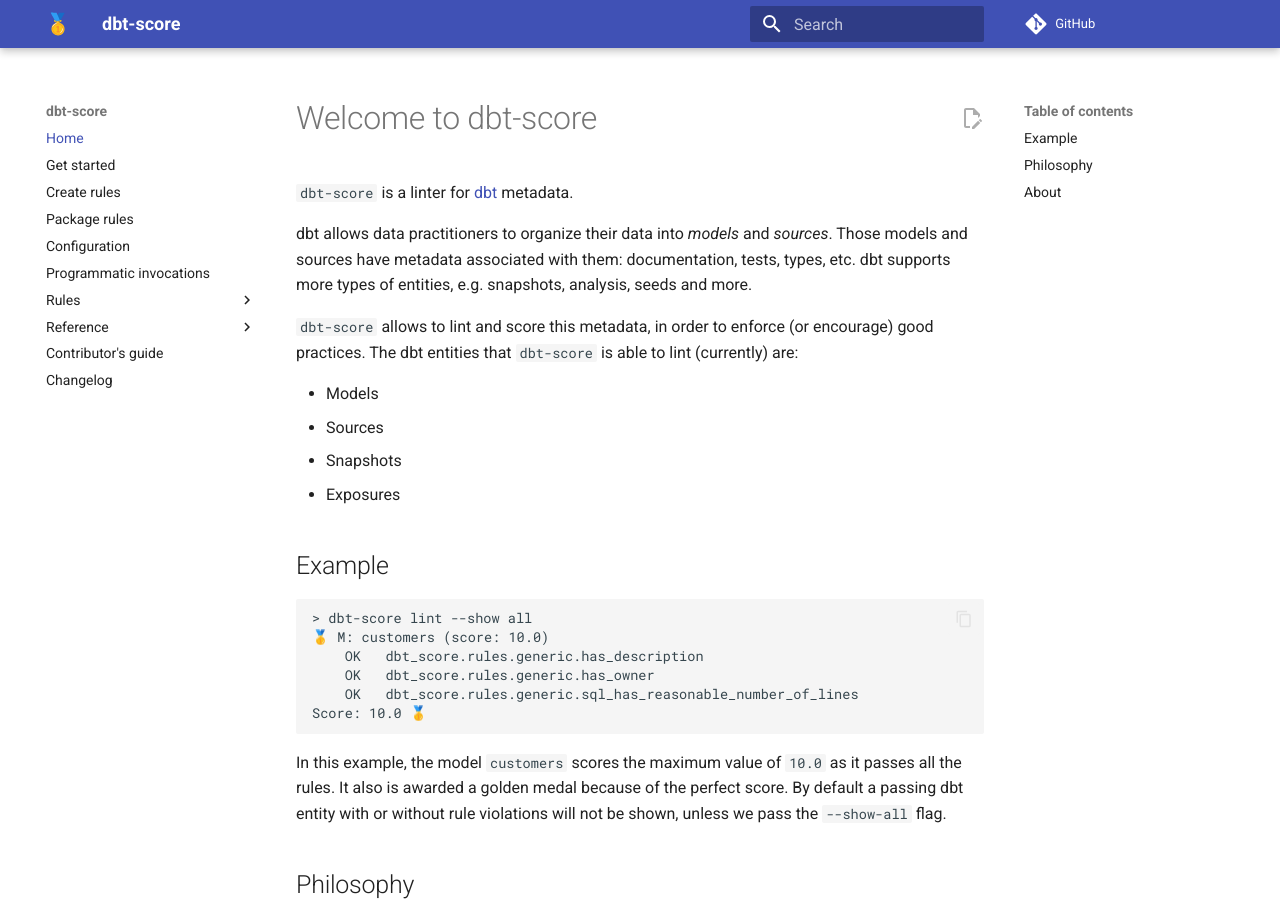
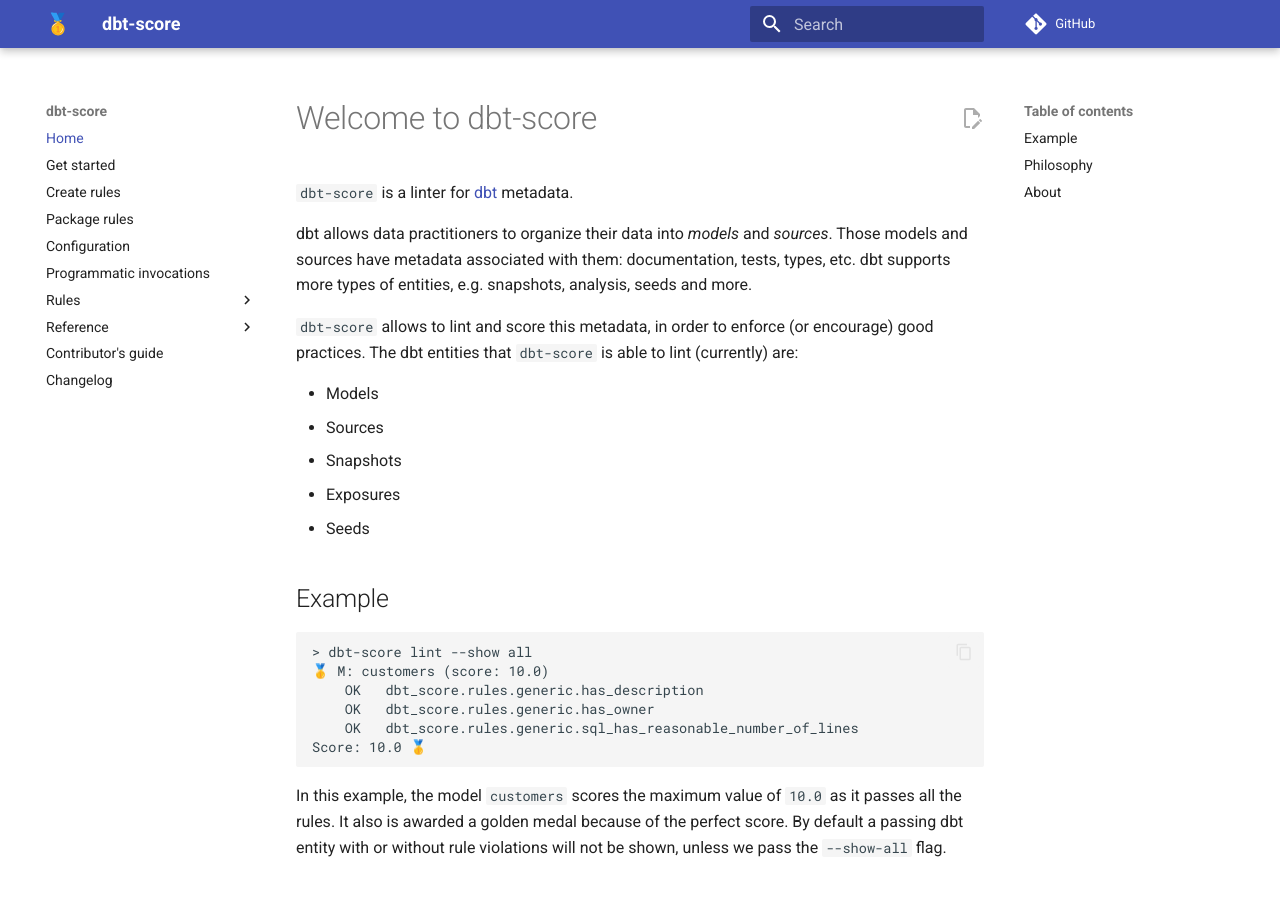
Before and after one commit to PicnicSupermarket/dbt-score, an MkDocs documentation site: the page built from docs/index.md, in a window 1280 px wide and 900 px high. Built offline with MkDocs 1.6.1 and Material for MkDocs 9.7.7, drawn with Linux system fonts in a browser that asks for light colours; comment, search, counter and statistics services are not loaded.

Commit message:
Update index.md

```diff
--- a/docs/index.md
+++ b/docs/index.md
@@ -15,6 +15,7 @@
 - Sources
 - Snapshots
 - Exposures
+- Seeds
 
 ## Example
 
```
